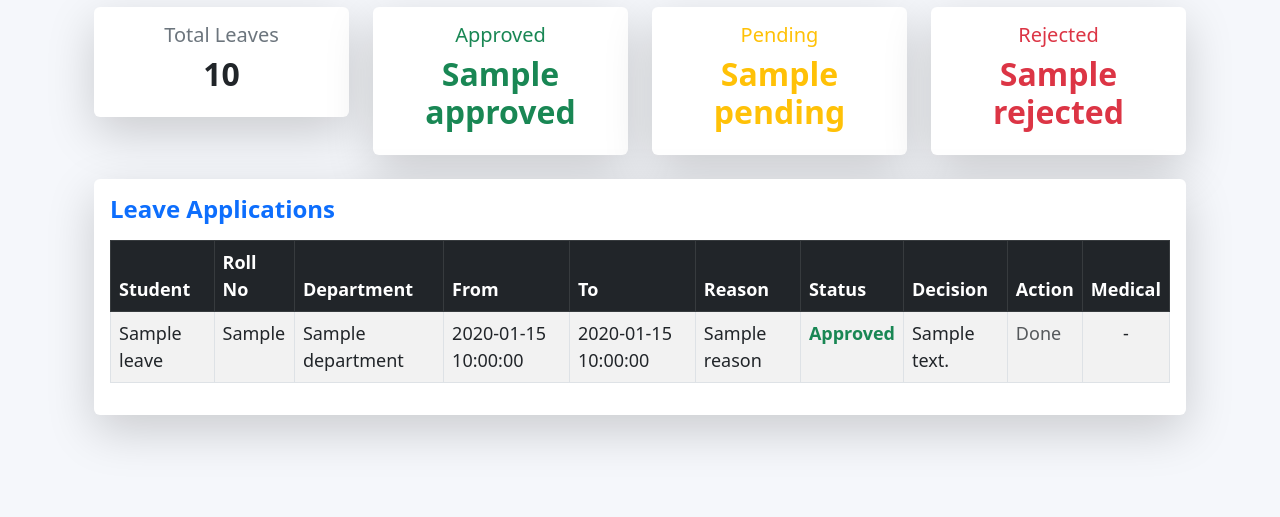
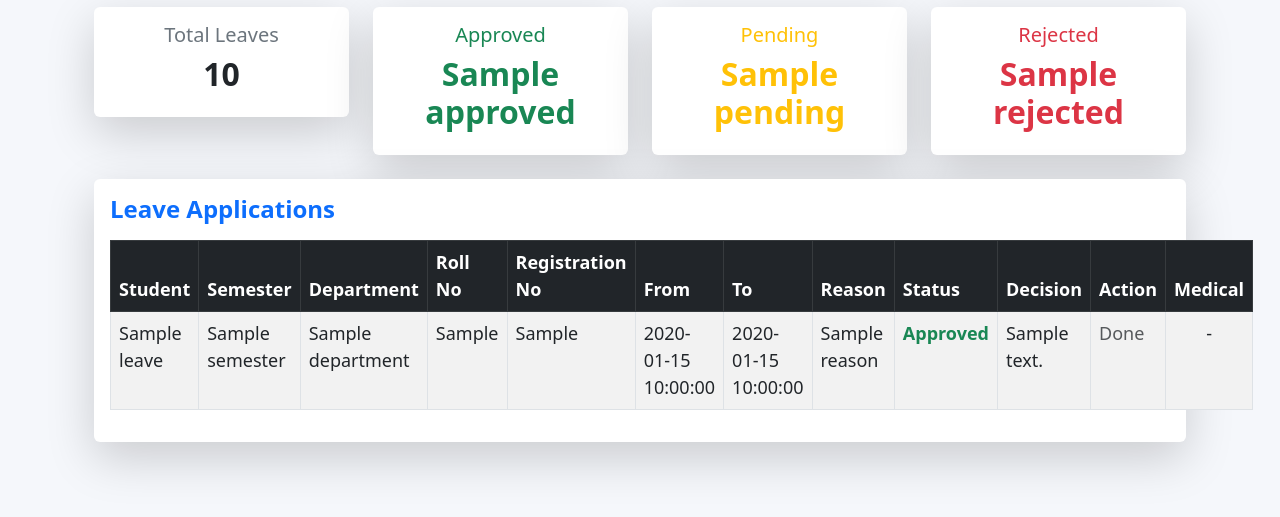
Before and after one commit to mdfaiyaj/leave-management-student-attendance-systems-, a Flask app: template templates/admin_dashboard.html in a window 1280 px wide. Shown: the part 283-800 px from the top of the page. Run offline with Flask 3, Linux system fonts and the light colour scheme; the template is opened without the code that fills it: most values are stand-ins (such as "Sample title", 1, 10 or a date in 2020).

Commit message:
Update admin_dashboard.html

```diff
--- a/templates/admin_dashboard.html
+++ b/templates/admin_dashboard.html
@@ -80,8 +80,10 @@
                 <thead class="table-dark">
                     <tr>
                         <th>Student</th>
+                        <th>Semester</th>
+                        <th>Department</th>
                         <th>Roll No</th>
-                        <th>Department</th>
+                        <th>Registration No</th>
                         <th>From</th>
                         <th>To</th>
                         <th>Reason</th>
@@ -97,8 +99,10 @@
                     {% for l in leaves %}
                     <tr>
                         <td>{{ l.name }}</td>
+                        <td>{{ l.semester }}</td>
+                        <td>{{ l.department }}</td>
                         <td>{{ l.roll_no }}</td>
-                        <td>{{ l.department }}</td>
+                        <td>{{ l.registration_no }}</td>
                         <td>{{ l.from_date }}</td>
                         <td>{{ l.to_date }}</td>
                         <td>{{ l.reason }}</td>
@@ -153,4 +157,5 @@
 
 </div>
 
+
 {% endblock %}
```
